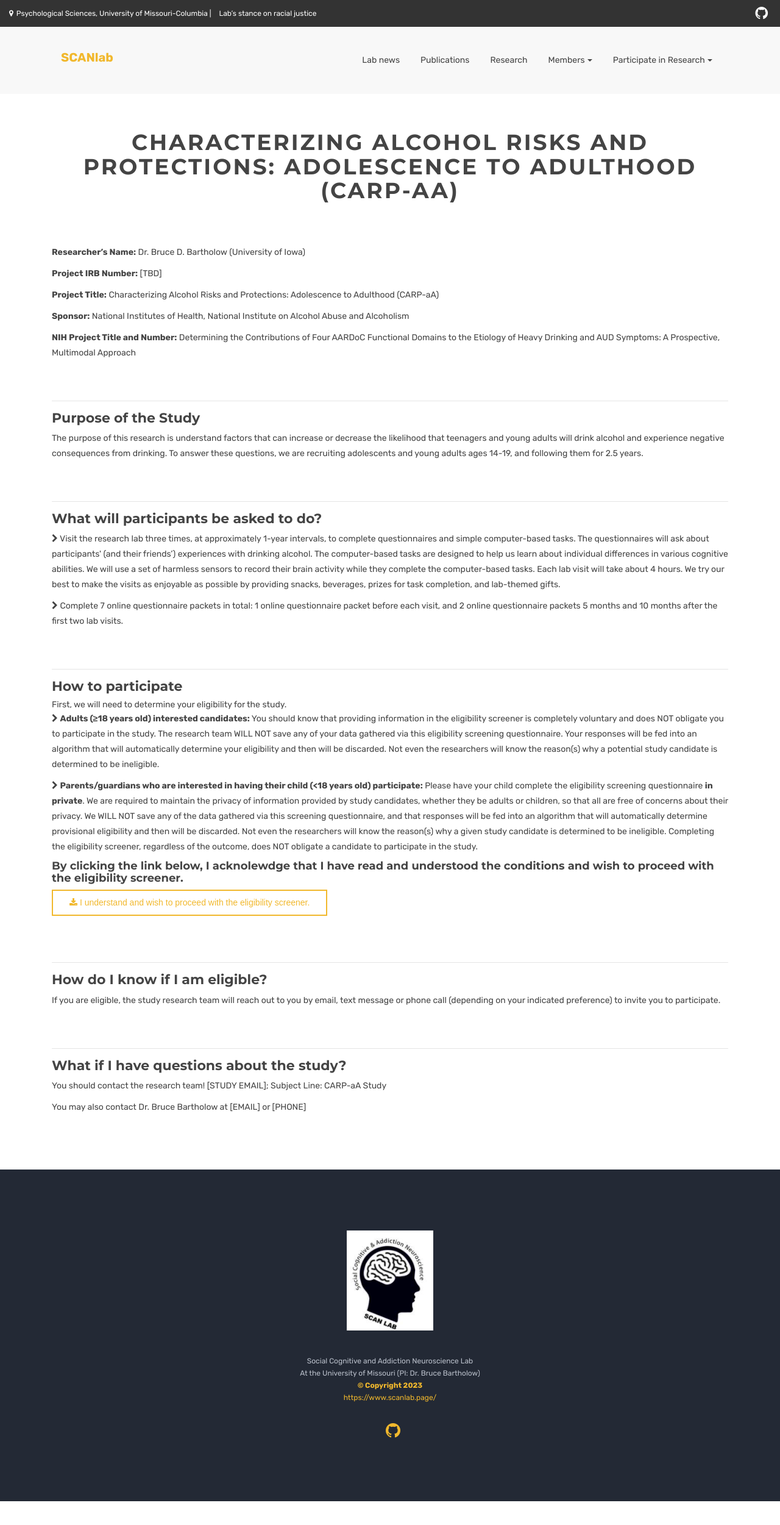
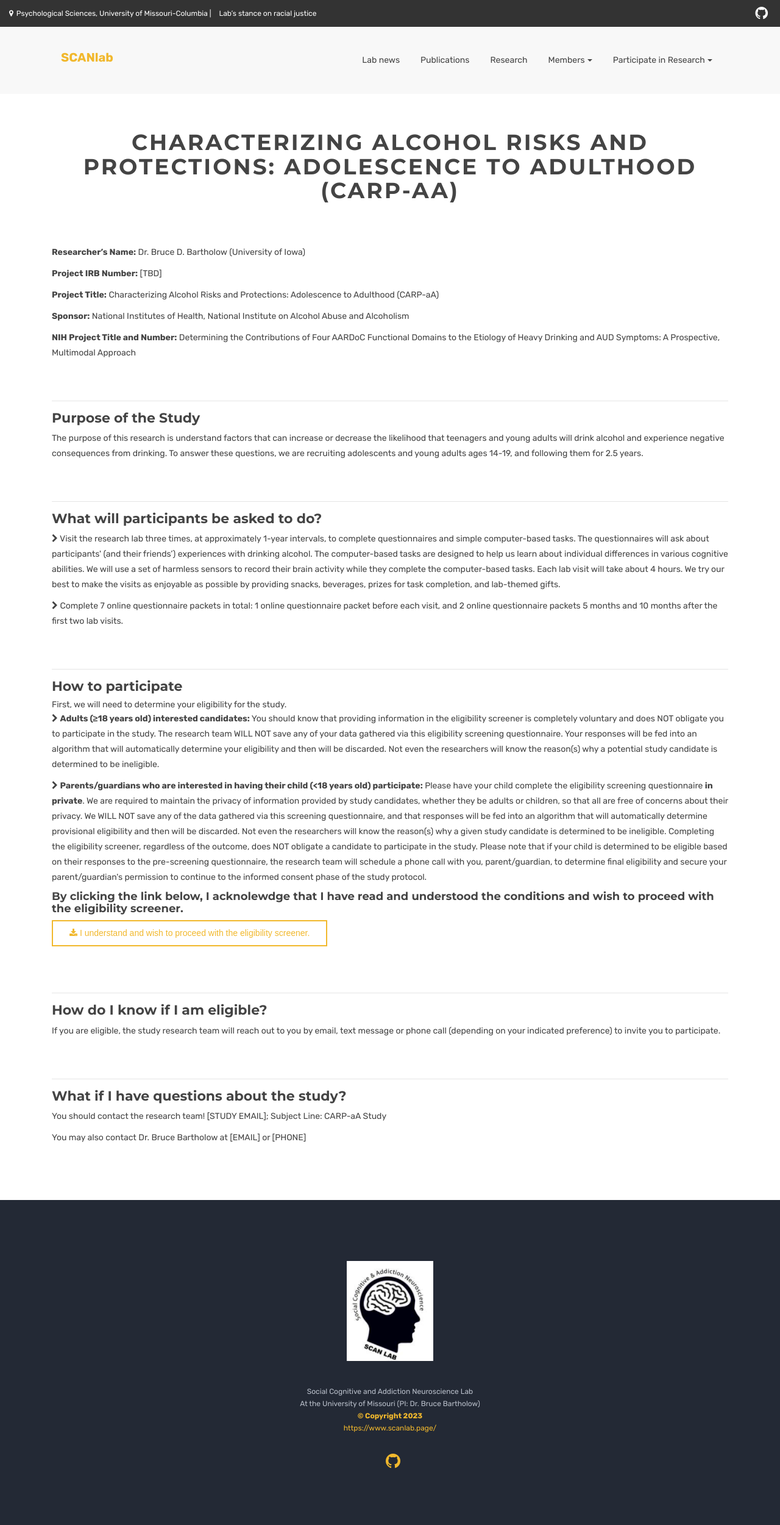
Before and after one commit to bartholow-scanlab/bartholow-scanlab.github.io, a Jekyll site: the page built from carp-aa.html, in a window 1280 px wide. Shown: the top 2501 px of the page at 61% size. Built offline with Jekyll 4.4.1, drawn with Linux system fonts in a browser that asks for light colours.

Commit message:
Update carp-aa.html

```diff
--- a/carp-aa.html
+++ b/carp-aa.html
@@ -45,7 +45,7 @@ First, we will need to determine your eligibility for the study.
 
 <p> <i class="fa fa-chevron-right" aria-hidden="true"></i> <strong>Adults (≥18 years old) interested candidates:</strong> You should know that providing information in the eligibility screener is completely voluntary and does NOT obligate you to participate in the study. The research team WILL NOT save any of your data gathered via this eligibility screening questionnaire. Your responses will be fed into an algorithm that will automatically determine your eligibility and then will be discarded. Not even the researchers will know the reason(s) why a potential study candidate is determined to be ineligible.
 
-<p> <i class="fa fa-chevron-right" aria-hidden="true"></i> <strong>Parents/guardians who are interested in having their child (<18 years old) participate:</strong> Please have your child complete the eligibility screening questionnaire <strong>in private</strong>.  We are required to maintain the privacy of information provided by study candidates, whether they be adults or children, so that all are free of concerns about their privacy.  We WILL NOT save any of the data gathered via this screening questionnaire, and that responses will be fed into an algorithm that will automatically determine provisional eligibility and then will be discarded.  Not even the researchers will know the reason(s) why a given study candidate is determined to be ineligible. Completing the eligibility screener, regardless of the outcome, does NOT obligate a candidate to participate in the study.
+<p> <i class="fa fa-chevron-right" aria-hidden="true"></i> <strong>Parents/guardians who are interested in having their child (<18 years old) participate:</strong> Please have your child complete the eligibility screening questionnaire <strong>in private</strong>.  We are required to maintain the privacy of information provided by study candidates, whether they be adults or children, so that all are free of concerns about their privacy.  We WILL NOT save any of the data gathered via this screening questionnaire, and that responses will be fed into an algorithm that will automatically determine provisional eligibility and then will be discarded.  Not even the researchers will know the reason(s) why a given study candidate is determined to be ineligible. Completing the eligibility screener, regardless of the outcome, does NOT obligate a candidate to participate in the study. Please note that if your child is determined to be eligible based on their responses to the pre-screening questionnaire, the research team will schedule a phone call with you, parent/guardian, to determine final eligibility and secure your parent/guardian's permission to continue to the informed consent phase of the study protocol.
 
  <h5>By clicking the link below, I acknolewdge that I have read and understood the conditions and wish to proceed with the eligibility screener.</h5>
  <li> <a href="" target="_blank" rel="noopener noreferrer"> <button type="button" class="btn std-btn btn-common"><i class="fa fa-download icons" aria-hidden="true"></i>
```
